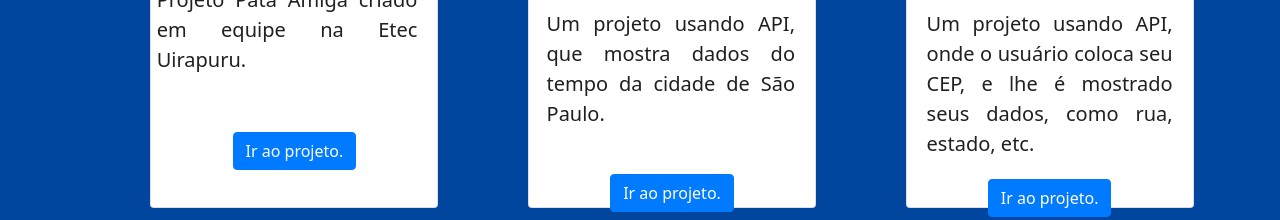
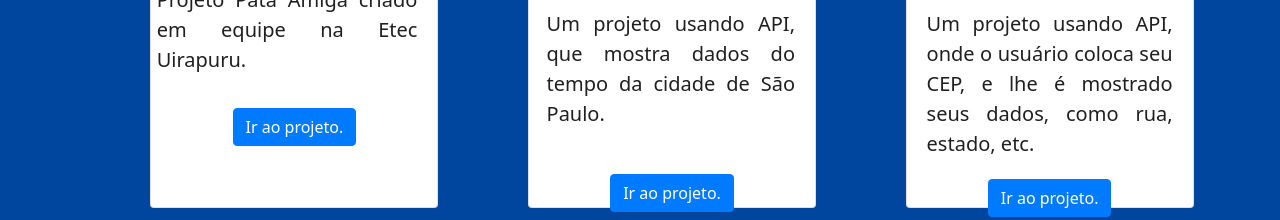
Before and after one commit to CauaMariz/cauamariz.github.io, a plain HTML site: page projts.html in a window 1280 px wide. Shown: the part 1734-1954 px from the top of the page. Drawn offline with nearby package versions, Linux system fonts and the light colour scheme; a web font is replaced by a local one.

Commit message:
Mudanda no btn do Card

```diff
--- a/projts.html
+++ b/projts.html
@@ -101,7 +101,7 @@
                         <h5 class="card-title">E-commerce PetShop</h5>
                         <p class="card-text">Projeto Pata Amiga criado em equipe na Etec Uirapuru.</p>
                         <a href="https://github.com/CauaMariz/Site-APS-PataAmiga"
-                            class="btn btn-primary" target="_blank">Ir ao projeto.</a>
+                            class="btn btn-primary" target="_blank" style="margin-top: 5%;">Ir ao projeto.</a>
                     </div>
                 </div>
             </div>
```
